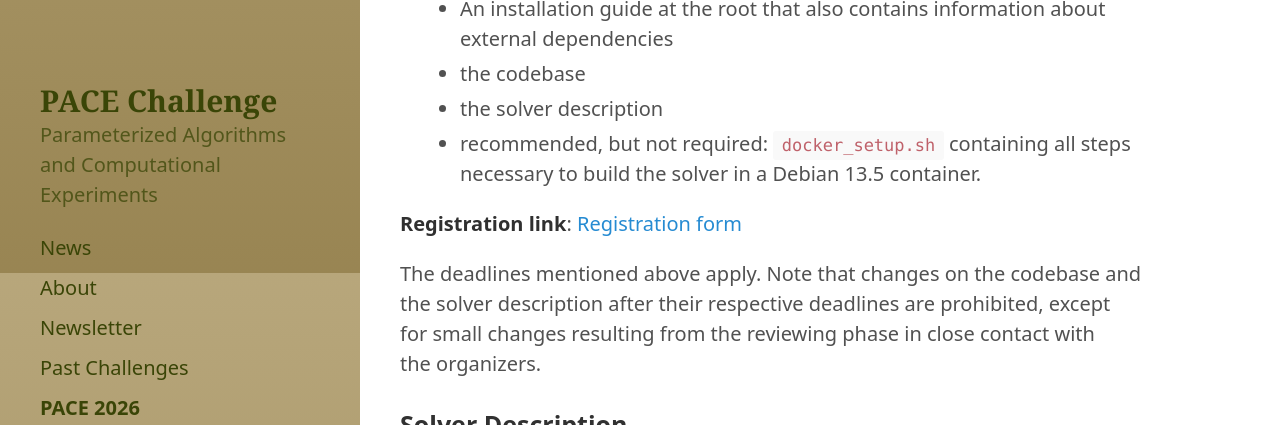
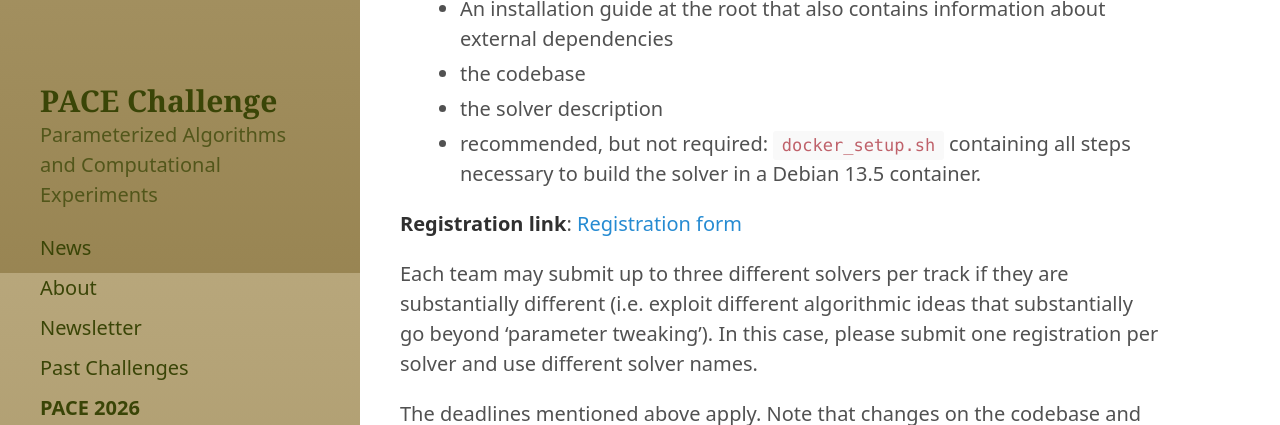
Before and after one commit to PACE-challenge/pacechallenge.org, a Jekyll site: the page built from 2026/index.md, in a window 1280 px wide and 900 px high, scrolled down 2427 px, cut to the strip 0-425 px from the top of the window. Built offline with Jekyll 4.4.1, drawn with Linux system fonts in a browser that asks for light colours.

Commit message:
Clarify: up to three solvers

```diff
--- a/2026/index.md
+++ b/2026/index.md
@@ -70,6 +70,9 @@ The following files are required.
  - recommended, but not required: `docker_setup.sh` containing all steps necessary to build the solver in a Debian 13.5 container.
 
 **Registration link**: [Registration form](https://forms.cloud.microsoft/e/XTcX9jTaut)
+
+Each team may submit up to three different solvers per track if they are substantially different (i.e. exploit different algorithmic ideas that substantially go beyond 'parameter tweaking').
+In this case, please submit one registration per solver and use different solver names.
 
 The deadlines mentioned above apply. Note that changes on the codebase and the solver description after their respective deadlines are prohibited, except for small changes resulting from the reviewing phase in close contact with the organizers.
 
```
